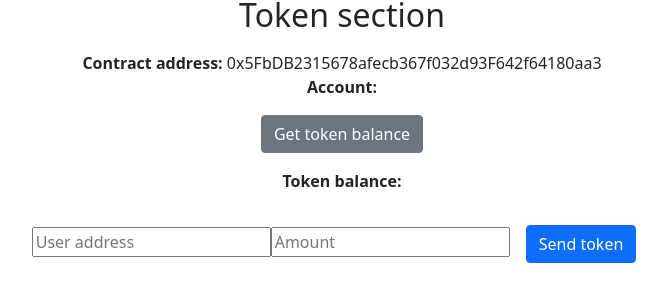
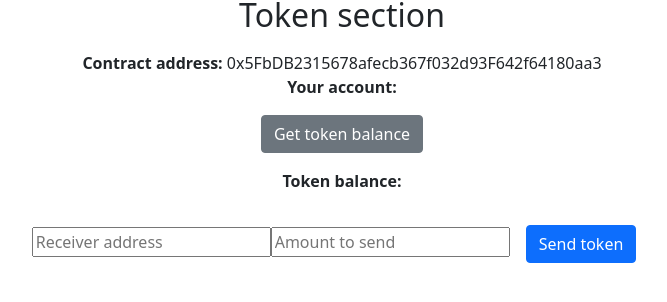
Before and after one commit to DizNicolasAmor/hardhat-erc20, a Next.js app in the folder frontend/: page / in a window 1280 px wide. Shown: the part 304-606 px from the top of the page, without its empty margins (298-965 px from the left). Built offline with nearby package versions, Linux system fonts and the light colour scheme.

Commit message:
MASTER: update TokenSection.tsx in FRONTEND

```diff
--- a/frontend/components/TokenSection.tsx
+++ b/frontend/components/TokenSection.tsx
@@ -1,4 +1,4 @@
-import React from 'react';
+import React, { useState } from 'react';
 import { Button } from 'react-bootstrap';
 import CommonSpinner from './CommonSpinner';
 
@@ -16,7 +16,29 @@ const TokenSection: React.FC<ITokenSection> = ({
   contractAddress,
   handleGetBalance,
   isLoadingToken,
-}) => (
+}) => {
+  const [receiverAddress, setReceiverAddressValue] = useState<string>('');
+  const [amountToSend, setAmountToSend] = useState<number>(0);
+
+  const handleReceiverAddress = (
+    event: React.ChangeEvent<HTMLInputElement>
+  ): void => {
+    if (event?.target?.value) {
+      setReceiverAddressValue(event?.target?.value);
+    }
+  };
+  const handleAmountToSend = (
+    event: React.ChangeEvent<HTMLInputElement>
+  ): void => {
+    if (event?.target?.value) {
+      setAmountToSend(Number(event?.target?.value));
+    }
+  };
+  const handleSendToken = (): void => {
+    // sendToken(receiverAddress, amountToSend);
+  };
+
+  return (
     <section aria-labelledby="token-section">
       <h2 id="token-section">Token section</h2>
 
@@ -26,7 +48,7 @@ const TokenSection: React.FC<ITokenSection> = ({
           {contractAddress}
         </div>
         <div>
-        <strong>Account: </strong>
+          <strong>Your account: </strong>
           {account}
         </div>
         <Button className="m-3" variant="secondary" onClick={handleGetBalance}>
@@ -42,26 +64,31 @@ const TokenSection: React.FC<ITokenSection> = ({
         )}
       </div>
       <div className="m-3">
+        <label htmlFor="receiver-address"></label>
         <input
+          id="receiver-address"
+          onChange={handleReceiverAddress}
+          placeholder="Receiver address"
           type="text"
-        // onChange={(e) => setUserAddressValue(e.target.value)}
-        placeholder="User address"
         />
+        <label htmlFor="amount-to-send"></label>
         <input
+          id="amount-to-send"
+          onChange={handleAmountToSend}
+          placeholder="Amount to send"
           type="number"
-        // onChange={(e) => setAmountValue(Number(e.target.value))}
-        placeholder="Amount"
         />
         <Button
           className="m-3"
           variant="primary"
           type="button"
-        // onClick={sendToken}
+          onClick={handleSendToken}
         >
           Send token
         </Button>
       </div>
     </section>
   );
+};
 
 export default TokenSection;
```
Lines whose indentation alone changed are shown as unchanged.
